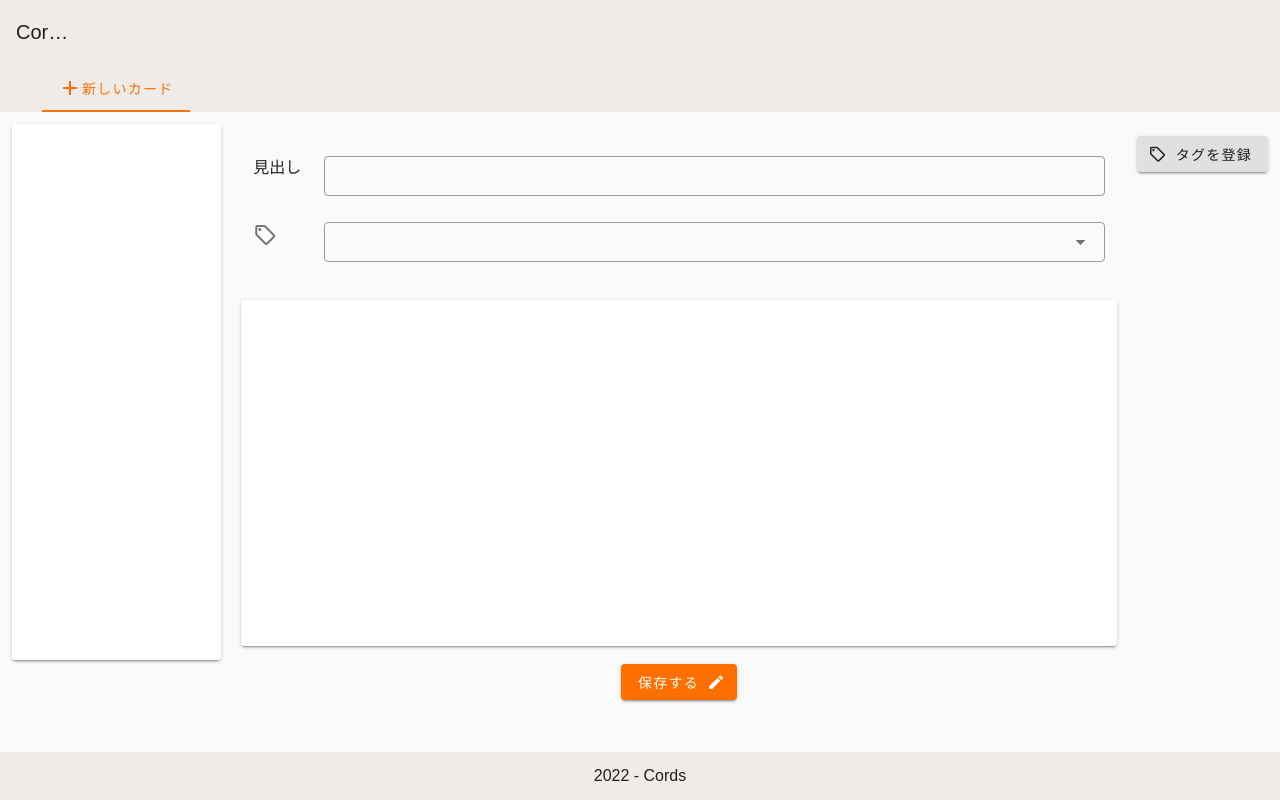
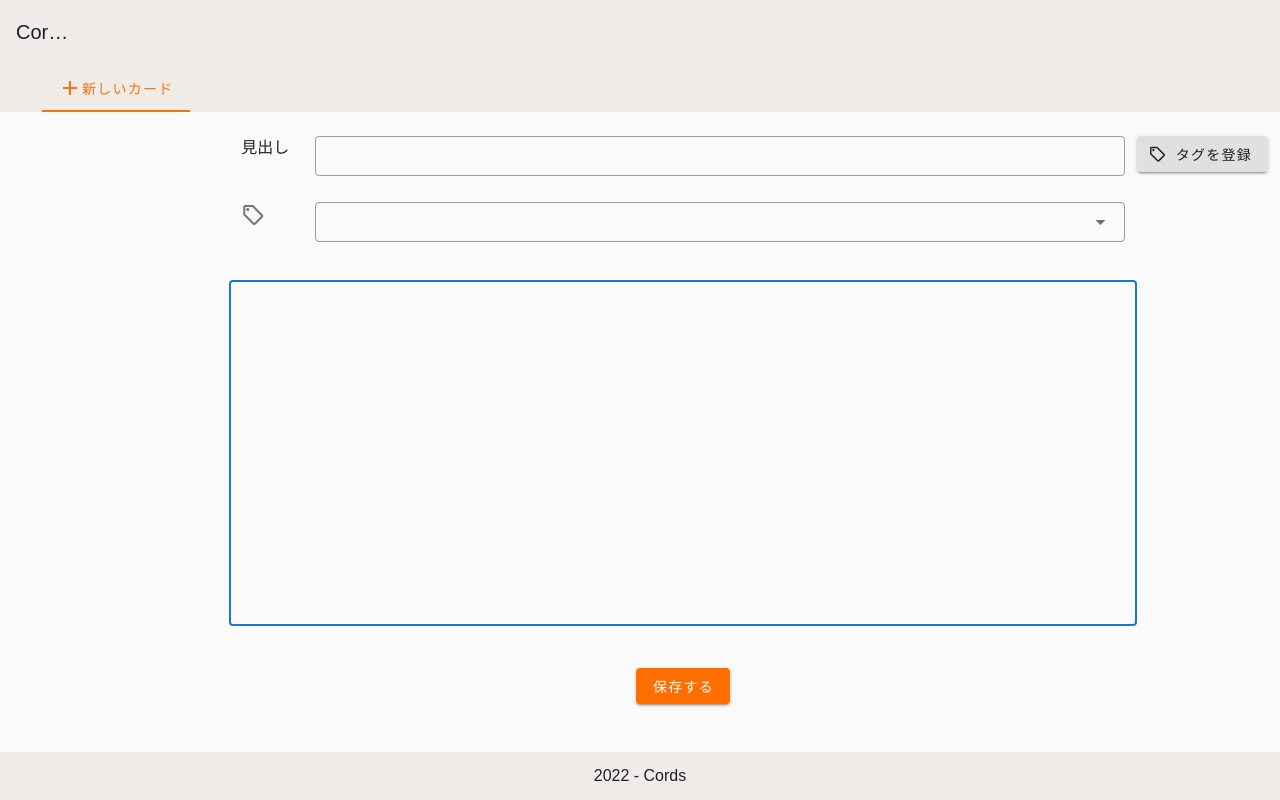
Before and after one commit to simonNozaki/cords, a Nuxt app: page / in a window 1280 px wide. Built offline with nearby package versions, Linux system fonts and the light colour scheme; a web font is replaced by a local one.

Commit message:
chore: サイドバーおよびフォームのレイアウト修正

```diff
--- a/components/MainCardsList.vue
+++ b/components/MainCardsList.vue
@@ -1,8 +1,11 @@
 <template>
+  <v-card
+    flat
+  >
   <v-list
     dense
     height="536"
-    class="force-size"
+    class="grey lighten-5 force-size"
   >
     <v-list-item
       v-for="note in notes"
@@ -98,6 +101,7 @@
       </v-btn>
     </v-snackbar>
   </v-list>
+  </v-card>
 </template>
 
 <script>
--- a/components/MainEditForm.vue
+++ b/components/MainEditForm.vue
@@ -1,5 +1,5 @@
 <template>
-  <v-form class="ma-5">
+  <v-form class="ml-2">
     <v-container>
       <v-row no-gutters>
         <v-col cols="1"> 見出し </v-col>
@@ -27,15 +27,17 @@
         </v-col>
       </v-row>
     </v-container>
+    <v-row no-gutters>
       <v-textarea
         v-model="body"
         autofocus
         no-resize
         full-width
-      solo
+        outlined
         rows="12"
         class="textarea-editor-font"
       ></v-textarea>
+    </v-row>
     <v-row>
       <v-btn
         color="amber darken-4"
@@ -43,7 +45,6 @@
         @click="updateNote"
       >
         保存する
-        <v-icon right> mdi-pencil </v-icon>
       </v-btn>
     </v-row>
     <v-snackbar
--- a/components/MainTextForm.vue
+++ b/components/MainTextForm.vue
@@ -1,5 +1,5 @@
 <template>
-  <v-form class="ma-5">
+  <v-form class="ml-2">
     <v-container>
       <v-row no-gutters>
         <v-col cols="1"> 見出し </v-col>
@@ -27,15 +27,17 @@
         </v-col>
       </v-row>
     </v-container>
+    <v-row no-gutters>
       <v-textarea
         v-model="body"
         autofocus
         no-resize
         full-width
-      solo
+        outlined
         rows="12"
         class="textarea-editor-font"
       ></v-textarea>
+    </v-row>
     <v-row>
       <v-btn
         elevation="2"
@@ -44,7 +46,6 @@
         @click="addNote"
       >
         保存する
-        <v-icon right> mdi-pencil </v-icon>
       </v-btn>
     </v-row>
     <v-snackbar
@@ -99,7 +100,7 @@ export default {
 
       this.$store.commit('notes/add', note);
       this.saveResultSnackBar = true;
-      this.snackBarText = 'メモが保存されました';
+      this.snackBarText = 'カードが保存されました';
       this.body = '';
     }
   }
--- a/pages/index.vue
+++ b/pages/index.vue
@@ -4,9 +4,7 @@
         no-gutters
       >
         <v-col cols="2">
-          <v-card>
-            <MainCardsList />
-          </v-card>
+          <MainCardsList />
         </v-col>
         <v-col>
           <main-text-form />
--- a/pages/notes/_id.vue
+++ b/pages/notes/_id.vue
@@ -4,9 +4,7 @@
         no-gutters
       >
         <v-col cols="2">
-          <v-card>
-            <MainCardsList />
-          </v-card>
+          <MainCardsList />
         </v-col>
         <v-col>
           <MainEditForm />
```
Lines whose indentation alone changed are shown as unchanged.
